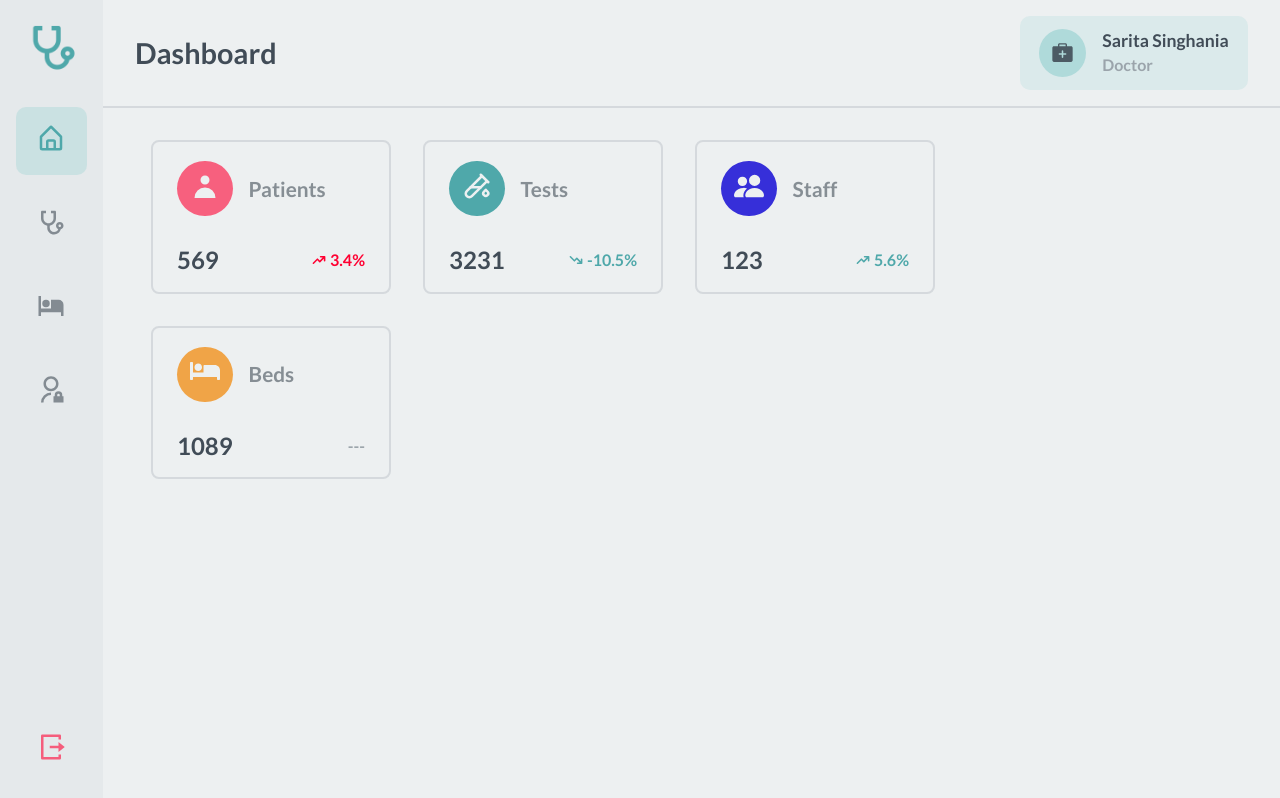
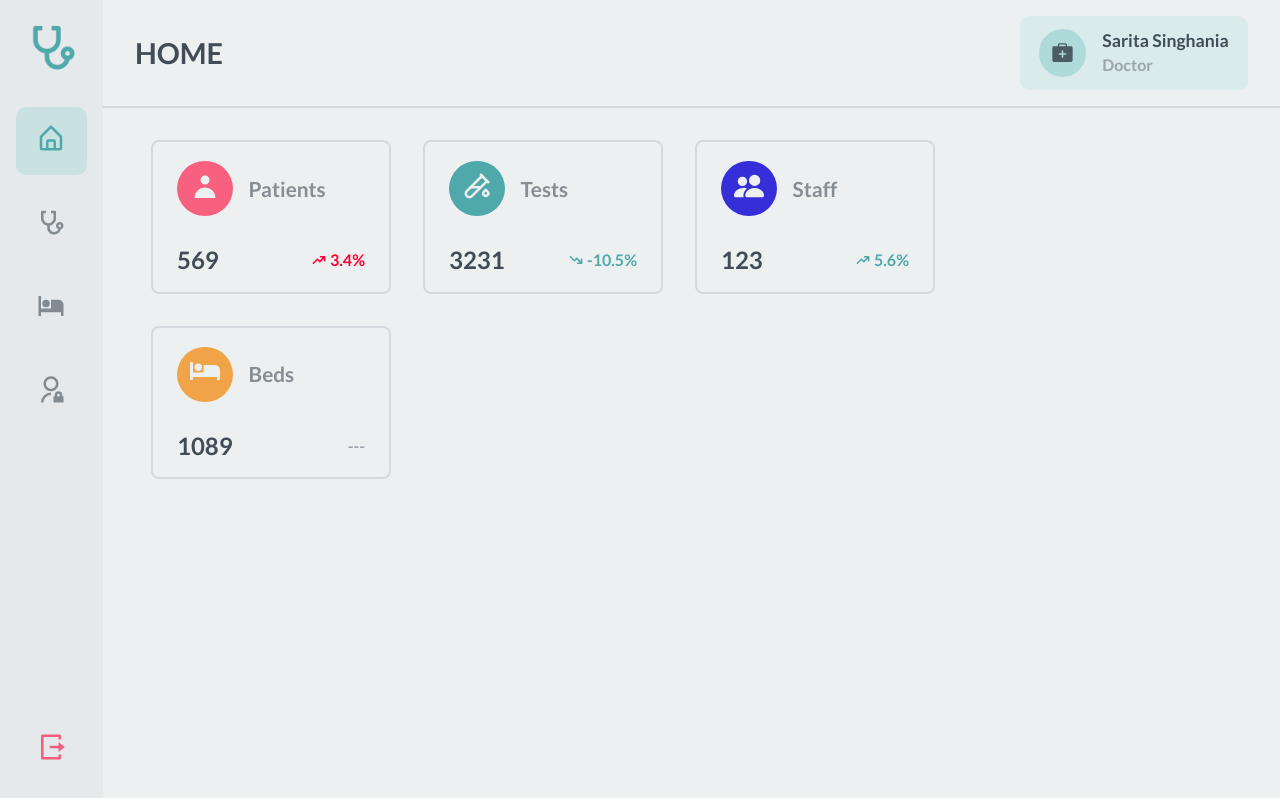
Before and after one commit to yatindra7/Sekhmet, a React (Vite) app in the folder frontend/: page / in a window 1280 px wide. Both pictures are taken after typing "name@example.com", "Sample123" into the empty fields and a click on the button "Submit". Built offline with nearby package versions, Linux system fonts and the light colour scheme.

Commit message:
Update header title;

```diff
--- a/frontend/src/components/Header.tsx
+++ b/frontend/src/components/Header.tsx
@@ -1,15 +1,24 @@
 import { useAuthContext } from "../hooks/useAuthContext";
 import { IoIosMedkit } from 'react-icons/io'
+import { useEffect, useState } from "react";
+import { useLocation } from "react-router-dom";
 
 function Header() {
 
     const {user} = useAuthContext()
+    const location = useLocation()
+
+    const [title, setTitle] = useState<string>('Home')
+
+    useEffect(() => {
+        setTitle(location.pathname.split("/")[1].toUpperCase() || "HOME")
+    }, [location.pathname])
 
     if(!user) return null;
 
     return(
         <div className="header">
-            <div className="title">Dashboard</div>
+            <div className="title">{title}</div>
             <div className="profile">
                 <div className="profile-img-wrapper">
                     <IoIosMedkit size={25} />
```
